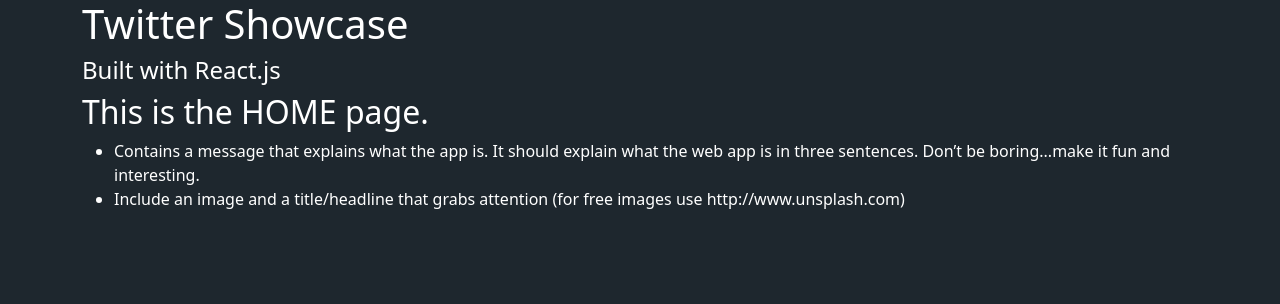
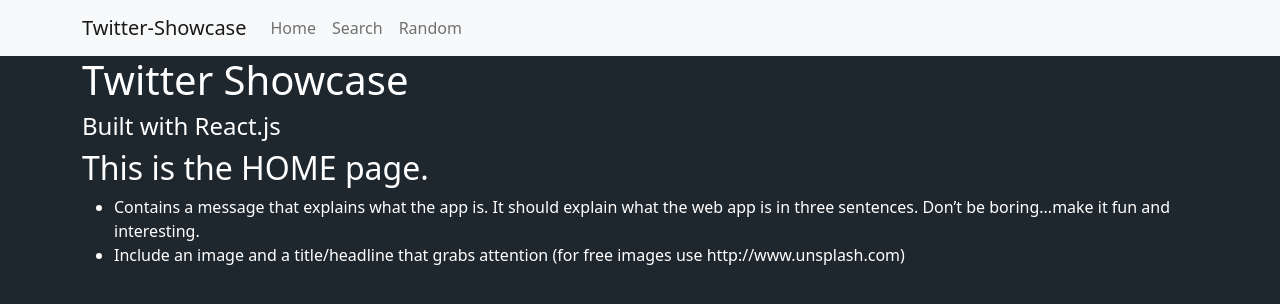
Before and after one commit to j-otterbox/twitter-showcase, a React (Create React App) app: page / in a window 1280 px wide. Shown: the top 304 px of the page. Built offline with nearby package versions, Linux system fonts and the light colour scheme.

Commit message:
add main navbar

```diff
--- a/src/components/ProjectHeader.js
+++ b/src/components/MainHeader.js
@@ -1,4 +1,4 @@
-const ProjectHeader = () => {
+const MainHeader = () => {
   return (
     <header>
       <h1>Twitter Showcase</h1>
@@ -7,4 +7,4 @@
   );
 };
 
-export default ProjectHeader;
+export default MainHeader;
--- /dev/null
+++ b/src/components/MainNavbar.js
@@ -0,0 +1,28 @@
+import { Link } from "react-router-dom";
+import { Container, Nav, Navbar } from "react-bootstrap";
+
+const MainNavbar = () => {
+  return (
+    <Navbar bg="light" expand="lg">
+      <Container>
+        <Navbar.Brand href="#home">Twitter-Showcase</Navbar.Brand>
+        <Navbar.Toggle aria-controls="basic-navbar-nav" />
+        <Navbar.Collapse id="basic-navbar-nav">
+          <Nav className="me-auto">
+            <Link to={""} className="nav-link">
+              Home
+            </Link>
+            <Link to={"search"} className="nav-link">
+              Search
+            </Link>
+            <Link to={"random"} className="nav-link">
+              Random
+            </Link>
+          </Nav>
+        </Navbar.Collapse>
+      </Container>
+    </Navbar>
+  );
+};
+
+export default MainNavbar;
--- a/src/routes/Root.js
+++ b/src/routes/Root.js
@@ -1,13 +1,15 @@
 import { Outlet } from "react-router-dom";
 import { Container, Row } from "react-bootstrap";
-import ProjectHeader from "../components/ProjectHeader";
+import MainNavbar from "../components/MainNavbar";
+import MainHeader from "../components/MainHeader";
 
 const Root = () => {
   return (
     <main>
+      <MainNavbar />
       <Container>
         <Row>
-          <ProjectHeader />
+          <MainHeader />
           <div id="detail">
             <Outlet />
           </div>
```
